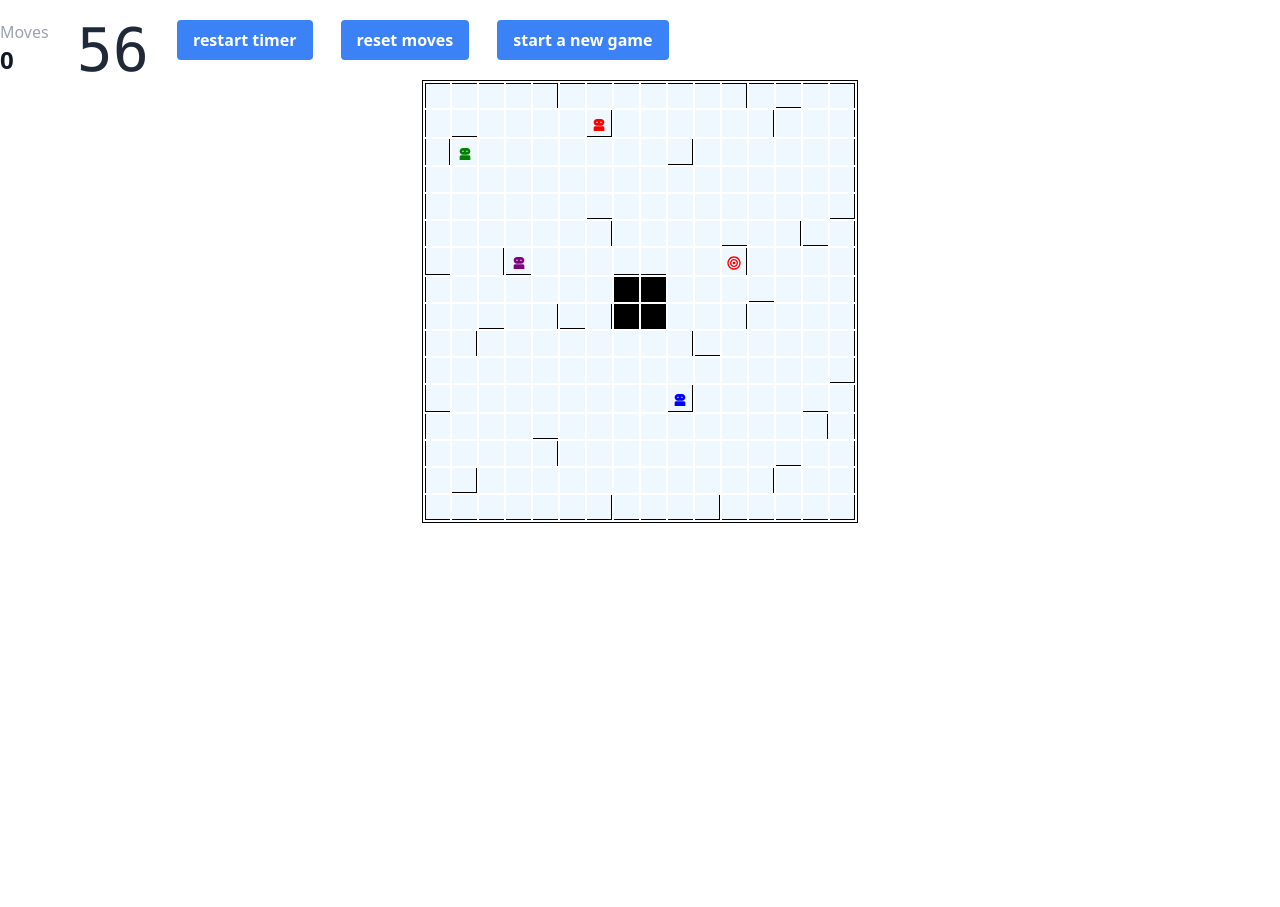
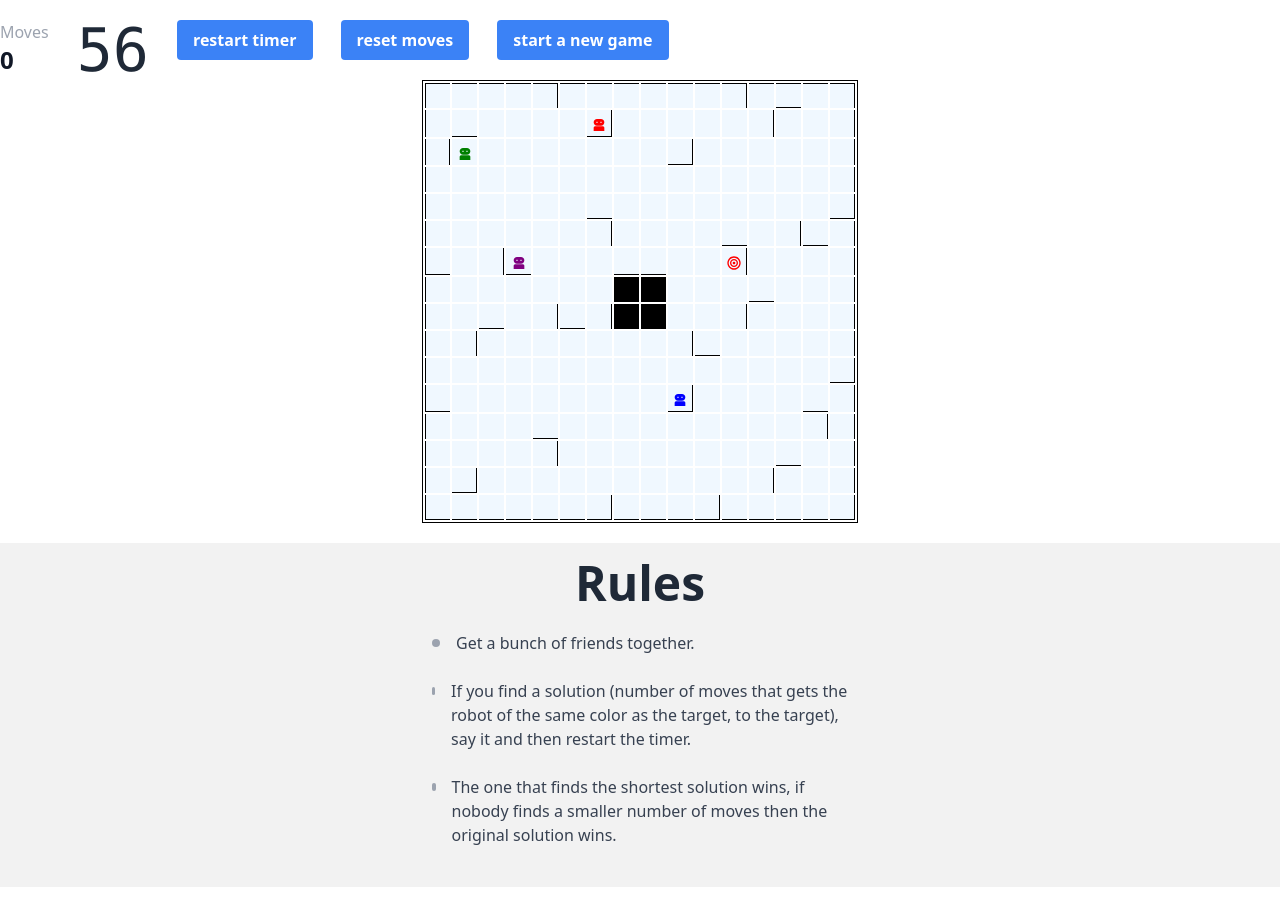
Before and after one commit to mimoo/robot_stuff, a Nuxt app: page / in a window 1280 px wide. Before the commit the page ends 800 px from the top, so only its background shows below. Built offline with nearby package versions, Linux system fonts and the light colour scheme.

Commit message:
added rules

```diff
--- a/components/VBoard.vue
+++ b/components/VBoard.vue
@@ -160,15 +160,19 @@ const timeLeft: Ref<number> = ref(DEFAULT_TIMER);
 const timerEnabled: Ref<boolean> = ref(true);
 let timerId: any = null;
 
+// starts the timer when timerEnabled is set to true
 watch(timerEnabled, async (newValue) => {
   console.log("timerEnabled changed to " + newValue);
   if (newValue) {
+    timeLeft.value = DEFAULT_TIMER;
     timerId = setTimeout(() => {
       timeLeft.value--;
     }, 1000);
   }
 });
 
+// keeps decreasing the timer when the value of timeLeft changes,
+// stops the timer when timeLeft is set to 0
 watch(
   timeLeft,
   async (newValue) => {
@@ -177,6 +181,9 @@ watch(
       timerId = setTimeout(() => {
         timeLeft.value--;
       }, 1000);
+    } else if (timerEnabled.value) {
+      console.log("timer ended!");
+      timerEnabled.value = false;
     }
   },
   { immediate: true }
@@ -186,7 +193,6 @@ function startTimer() {
   if (timerId !== null) {
     clearTimeout(timerId);
   }
-  timeLeft.value = DEFAULT_TIMER;
   timerEnabled.value = true;
 }
 </script>
@@ -279,6 +285,34 @@ function startTimer() {
         </td>
       </tr>
     </table>
+
+    <!-- rules -->
+    <div class="my-5 hero bg-base-200">
+      <div class="hero-content ">
+        <div class="max-w-md">
+          <h1 class="text-5xl font-bold text-center">Rules</h1>
+          <p class="py-2">
+
+            <!-- start of list -->
+            <div class="flex justify-start cursor-pointer text-gray-700 hover:text-blue-400 hover:bg-blue-100 rounded-md px-2 py-2 my-2">
+                <span class="bg-gray-400 h-2 w-2 m-2 rounded-full"></span>
+                <div class="flex-grow font-medium px-2">Get a bunch of friends together.</div>
+            </div>
+
+            <div class="flex justify-start cursor-pointer text-gray-700 hover:text-blue-400 hover:bg-blue-100 rounded-md px-2 py-2 my-2">
+                <span class="bg-gray-400 h-2 w-2 m-2 rounded-full"></span>
+                <div class="flex-grow font-medium px-2">If you find a solution (number of moves that gets the robot of the same color as the target, to the target), say it and then restart the timer.</div>
+            </div>
+
+            <div class="flex justify-start cursor-pointer text-gray-700 hover:text-blue-400 hover:bg-blue-100 rounded-md px-2 py-2 my-2">
+                <span class="bg-gray-400 h-2 w-2 m-2 rounded-full"></span>
+                <div class="flex-grow font-medium px-2">The one that finds the shortest solution wins, if nobody finds a smaller number of moves then the original solution wins.</div>
+            </div>
+            <!-- end of list -->
+          </p>
+        </div>
+      </div>
+    </div>
   </div>
 </template>
 
```
